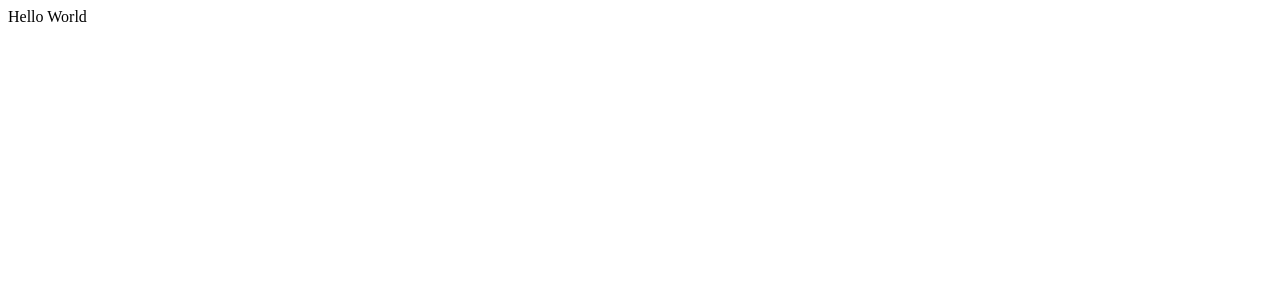
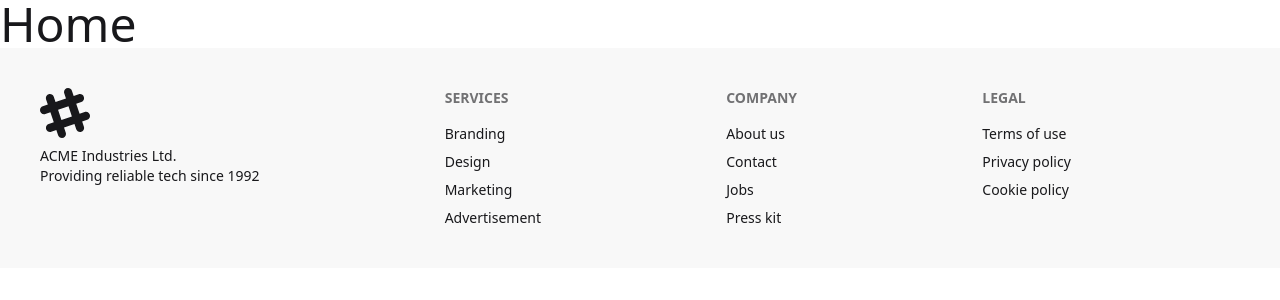
Before and after one commit to Misskhat/styleDecor-client, a React (Vite) app: page / in a window 1280 px wide. Shown: the top 300 px of the page. Built offline with nearby package versions, Linux system fonts and the light colour scheme.

Commit message:
index.css link with index.html

```diff
--- a/index.html
+++ b/index.html
@@ -2,6 +2,7 @@
 <html lang="en">
   <head>
     <meta charset="UTF-8" />
+    <link rel="stylesheet" href="/src/index.css">
     <link rel="icon" type="image/svg+xml" href="/vite.svg" />
     <meta name="viewport" content="width=device-width, initial-scale=1.0" />
     <title>styledecor-client</title>
--- /dev/null
+++ b/src/components/Logo/Logo.jsx
@@ -0,0 +1,11 @@
+import React from 'react';
+
+const Logo = () => {
+    return (
+        <div>
+            <button>styleDecor</button>
+        </div>
+    );
+};
+
+export default Logo;
--- /dev/null
+++ b/src/layouts/RootLayout.jsx
@@ -0,0 +1,14 @@
+import React from 'react';
+import { Outlet } from 'react-router';
+import Footer from '../pages/Shared/Footer/Footer';
+
+const RootLayout = () => {
+    return (
+        <div>
+            <Outlet></Outlet>
+            <Footer></Footer>
+        </div>
+    );
+};
+
+export default RootLayout;
--- /dev/null
+++ b/src/pages/Home/Home.jsx
@@ -0,0 +1,11 @@
+import React from 'react';
+
+const Home = () => {
+    return (
+        <div>
+            <p className='text-5xl'>Home</p>
+        </div>
+    );
+};
+
+export default Home;
--- /dev/null
+++ b/src/pages/Shared/Footer/Footer.jsx
@@ -0,0 +1,48 @@
+import React from 'react';
+
+const Footer = () => {
+    return (
+        <footer className="footer sm:footer-horizontal bg-base-200 text-base-content p-10">
+            <aside>
+                <svg
+                    width="50"
+                    height="50"
+                    viewBox="0 0 24 24"
+                    xmlns="http://www.w3.org/2000/svg"
+                    fillRule="evenodd"
+                    clipRule="evenodd"
+                    className="fill-current">
+                    <path
+                        d="M22.672 15.226l-2.432.811.841 2.515c.33 1.019-.209 2.127-1.23 2.456-1.15.325-2.148-.321-2.463-1.226l-.84-2.518-5.013 1.677.84 2.517c.391 1.203-.434 2.542-1.831 2.542-.88 0-1.601-.564-1.86-1.314l-.842-2.516-2.431.809c-1.135.328-2.145-.317-2.463-1.229-.329-1.018.211-2.127 1.231-2.456l2.432-.809-1.621-4.823-2.432.808c-1.355.384-2.558-.59-2.558-1.839 0-.817.509-1.582 1.327-1.846l2.433-.809-.842-2.515c-.33-1.02.211-2.129 1.232-2.458 1.02-.329 2.13.209 2.461 1.229l.842 2.515 5.011-1.677-.839-2.517c-.403-1.238.484-2.553 1.843-2.553.819 0 1.585.509 1.85 1.326l.841 2.517 2.431-.81c1.02-.33 2.131.211 2.461 1.229.332 1.018-.21 2.126-1.23 2.456l-2.433.809 1.622 4.823 2.433-.809c1.242-.401 2.557.484 2.557 1.838 0 .819-.51 1.583-1.328 1.847m-8.992-6.428l-5.01 1.675 1.619 4.828 5.011-1.674-1.62-4.829z"></path>
+                </svg>
+                <p>
+                    ACME Industries Ltd.
+                    <br />
+                    Providing reliable tech since 1992
+                </p>
+            </aside>
+            <nav>
+                <h6 className="footer-title">Services</h6>
+                <a className="link link-hover">Branding</a>
+                <a className="link link-hover">Design</a>
+                <a className="link link-hover">Marketing</a>
+                <a className="link link-hover">Advertisement</a>
+            </nav>
+            <nav>
+                <h6 className="footer-title">Company</h6>
+                <a className="link link-hover">About us</a>
+                <a className="link link-hover">Contact</a>
+                <a className="link link-hover">Jobs</a>
+                <a className="link link-hover">Press kit</a>
+            </nav>
+            <nav>
+                <h6 className="footer-title">Legal</h6>
+                <a className="link link-hover">Terms of use</a>
+                <a className="link link-hover">Privacy policy</a>
+                <a className="link link-hover">Cookie policy</a>
+            </nav>
+        </footer>
+    );
+};
+
+export default Footer;
--- a/src/routes/router.jsx
+++ b/src/routes/router.jsx
@@ -1,8 +1,16 @@
 import { createBrowserRouter } from "react-router";
+import RootLayout from "../layouts/RootLayout";
+import Home from "../pages/Home/Home";
 
 export const router = createBrowserRouter([
     {
         path: "/",
-        element: <div>Hello World</div>,
+        Component: RootLayout,
+        children: [
+            {
+                index: true,
+                element: <Home></Home>
+            }
+        ]
     },
 ]);
```
